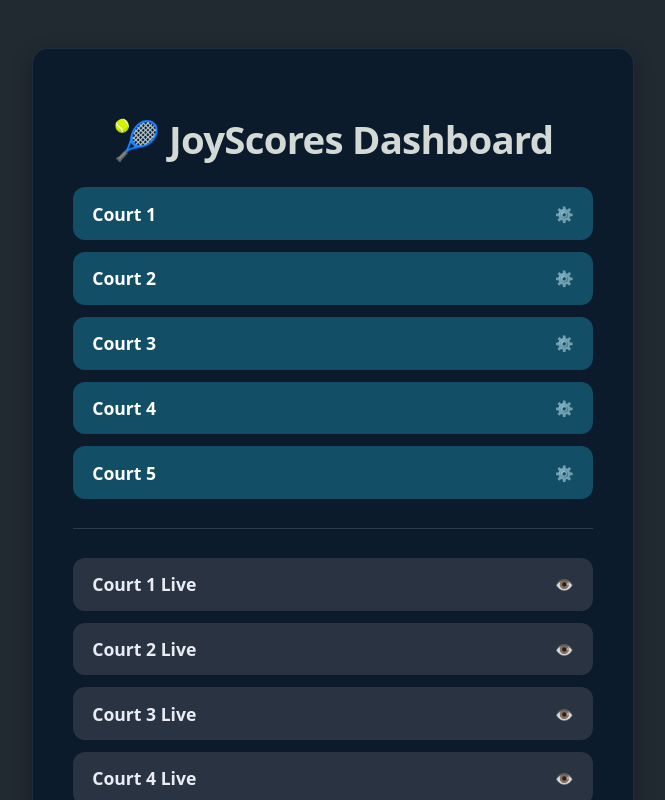
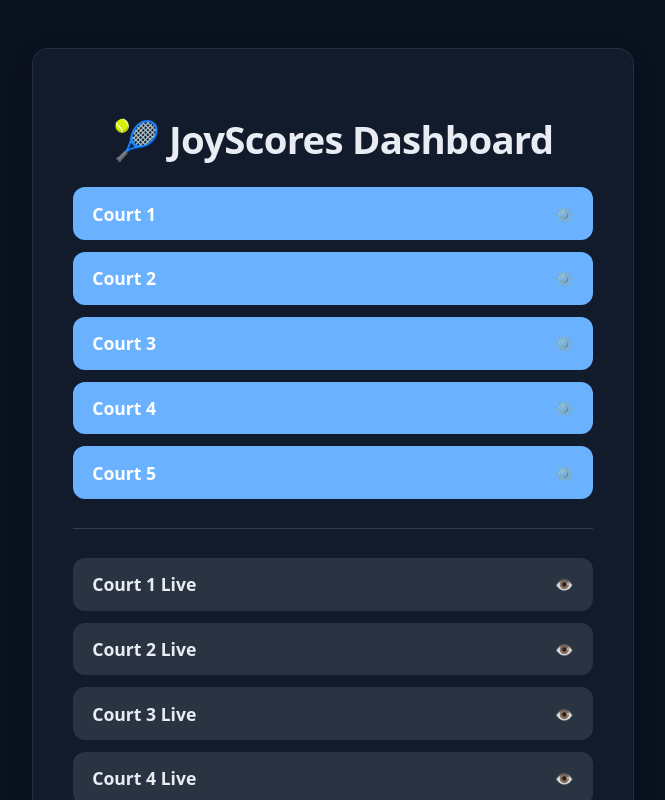
Before and after one commit to scrumpybeetlewink-arch/joyscores-jdp, a Next.js app: page / in a window 1280 px wide. Shown: the top 800 px of the page, without its empty margins (307-972 px from the left). Built offline with nearby package versions, Linux system fonts and the light colour scheme.

Commit message:
Update themes.css

```diff
--- a/app/_shared/themes.css
+++ b/app/_shared/themes.css
@@ -1,43 +1,44 @@
-/* app/_shared/themes.css */
-
-/* Default / current look */
+/* JOYSCORES ORIGINAL — keep this as your root look */
 :root[data-theme="joy-dark"] {
-  --c-ink:#212A31;
-  --c-ink-2:#0B1B2B;
-  --c-primary:#124E66;
-  --c-muted:#748D92;
-  --c-cloud:#D3D9D4;
-}
-
-/* Joy Sunny — bright, energetic, outdoor vibe */
-:root[data-theme="joy-sunny"] {
-  --c-ink:#FFF8E6;           /* soft warm background */
-  --c-ink-2:#FFF1C7;         /* card background */
-  --c-primary:#F7B731;       /* sun-yellow accent */
-  --c-muted:#FAD17A;         /* pastel gold for boxes */
-  --c-cloud:#2C2C2C;         /* dark text on light bg */
-}
-
-/* Blue court theme */
-:root[data-theme="court-blue"] {
-  --c-ink:#091A2C;
-  --c-ink-2:#102A44;
-  --c-primary:#0077FF;
-  --c-muted:#8CA9C4;
+  --c-ink:#0A1220;
+  --c-ink-2:#121B2B;
+  --c-primary:#6AB2FF;
+  --c-muted:#2A3A57;
   --c-cloud:#E9EDF3;
 }
 
-/* Green / outdoor club theme */
-:root[data-theme="grass-green"] {
-  --c-ink:#0E1A11;
-  --c-ink-2:#15271A;
-  --c-primary:#2BA84A;
-  --c-muted:#A9D6A5;
-  --c-cloud:#E9EDF3;
+/* NIGHT PRO — modern dark cyan */
+:root[data-theme="night-pro"] {
+  --c-ink:#0F172A;
+  --c-ink-2:#1E2538;
+  --c-primary:#0EA5E9;
+  --c-muted:#475569;
+  --c-cloud:#F8FAFC;
 }
 
-/*
-Optional future slot:
-Club custom theme could be injected here dynamically by setting data-theme="club-custom"
-and adding variables at runtime.
-*/
+/* NEON COURT — futuristic electric tone */
+:root[data-theme="neon-court"] {
+  --c-ink:#050510;
+  --c-ink-2:#11122A;
+  --c-primary:#06B6D4;
+  --c-muted:#BE185D;
+  --c-cloud:#FDF2F8;
+}
+
+/* DAYLIGHT — bright, neutral sports interface */
+:root[data-theme="daylight"] {
+  --c-ink:#F5F6FA;
+  --c-ink-2:#FFFFFF;
+  --c-primary:#2563EB;
+  --c-muted:#CBD5E1;
+  --c-cloud:#1E293B;
+}
+
+/* GRASS CLUB — rich green tournament tone */
+:root[data-theme="grass-club"] {
+  --c-ink:#0B1A10;
+  --c-ink-2:#15291A;
+  --c-primary:#38B000;
+  --c-muted:#5A7F4A;
+  --c-cloud:#ECFDF5;
+}
```
